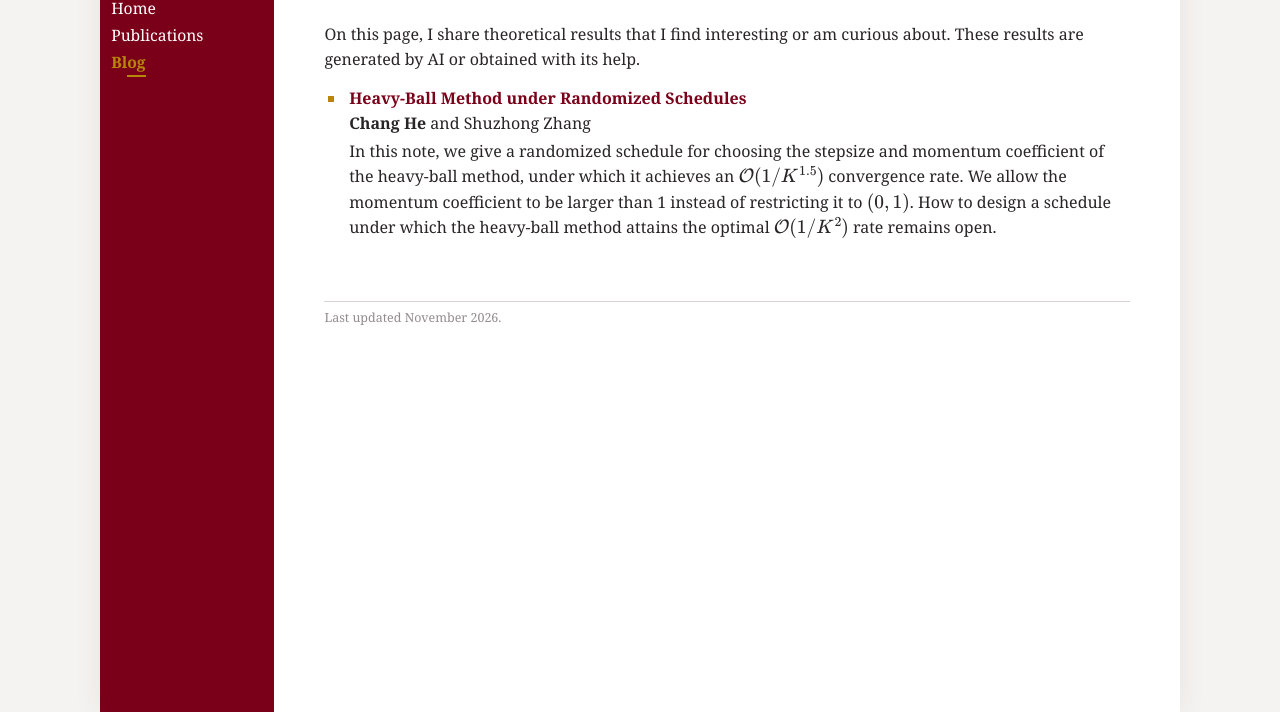
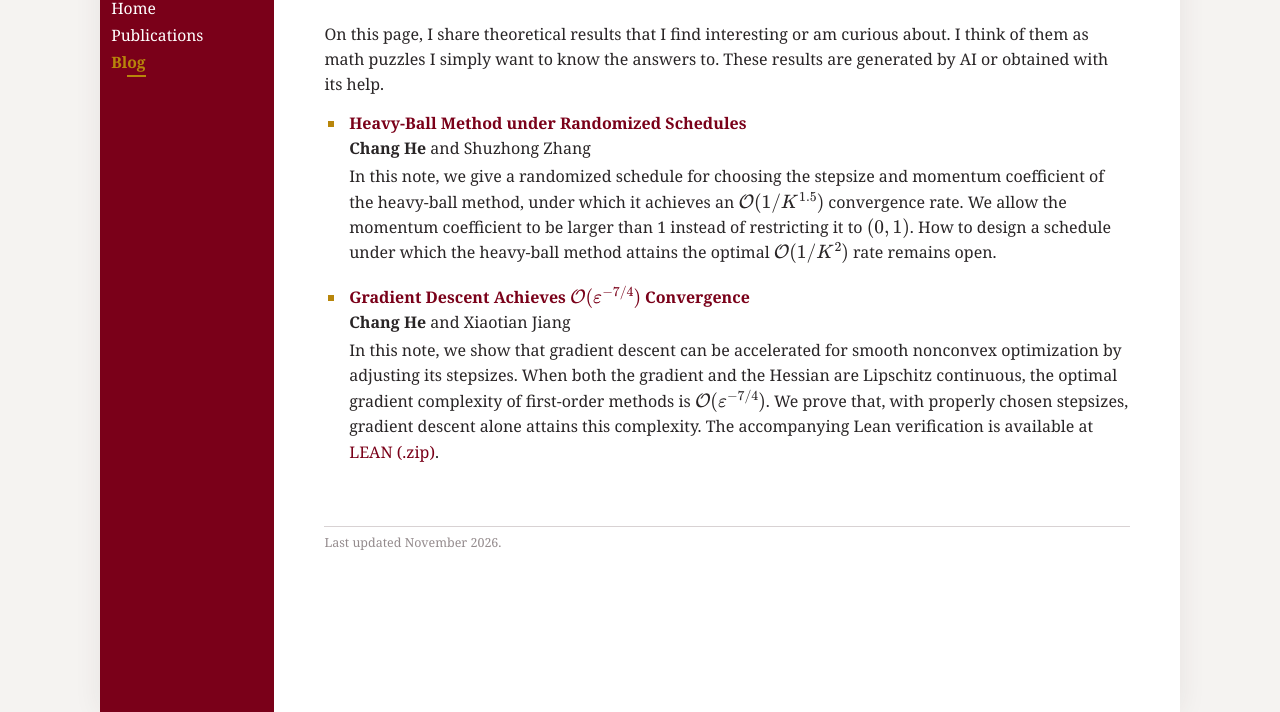
Before and after one commit to Chang6234/chang6234.github.io, a plain HTML site: page blog.html in a window 1280 px wide. Shown: the part 88-800 px from the top of the page. Drawn offline with nearby package versions, Linux system fonts and the light colour scheme.

Commit message:
Add GD O(eps^-7/4) note with PDF and Lean verification to Blog
Co-Authored-By: Claude Opus 5.5 <noreply@anthropic.com>

```diff
--- a/blog.html
+++ b/blog.html
@@ -38,13 +38,21 @@ window.MathJax = { tex: { inlineMath: [['$', '$'], ['\\(', '\\)']] } };
 <div id="toptitle">
 <h1>Blog</h1>
 </div>
-<p>On this page, I share theoretical results that I find interesting or am curious about. These results are generated by AI or obtained with its help.
+<p>On this page, I share theoretical results that I find interesting or am curious about. I think of them as math puzzles I simply want to know the answers to. These results are generated by AI or obtained with its help.
 </p>
 <ul>
 <li><p><a href="https://arxiv.org/abs/2609.09743">Heavy-Ball Method under Randomized Schedules</a> <br />
 <b>Chang He</b> and Shuzhong Zhang
 </p>
 <p>In this note, we give a randomized schedule for choosing the stepsize and momentum coefficient of the heavy-ball method, under which it achieves an $\mathcal{O}(1/K^{1.5})$ convergence rate. We allow the momentum coefficient to be larger than 1 instead of restricting it to $(0,1)$. How to design a schedule under which the heavy-ball method attains the optimal $\mathcal{O}(1/K^{2})$ rate remains open.
+</p>
+</li>
+</ul>
+<ul>
+<li><p><a href="files/GD_7_4.pdf">Gradient Descent Achieves $\mathcal{O}(\varepsilon^{-7/4})$ Convergence</a> <br />
+<b>Chang He</b> and Xiaotian Jiang
+</p>
+<p>In this note, we show that gradient descent can be accelerated for smooth nonconvex optimization by adjusting its stepsizes. When both the gradient and the Hessian are Lipschitz continuous, the optimal gradient complexity of first-order methods is $\mathcal{O}(\varepsilon^{-7/4})$. We prove that, with properly chosen stepsizes, gradient descent alone attains this complexity. The accompanying Lean verification is available at <a href="files/GD_7_4_Lean_verified.zip">LEAN (.zip)</a>.
 </p>
 </li>
 </ul>
```
Also changed, not shown: 2 other files.
